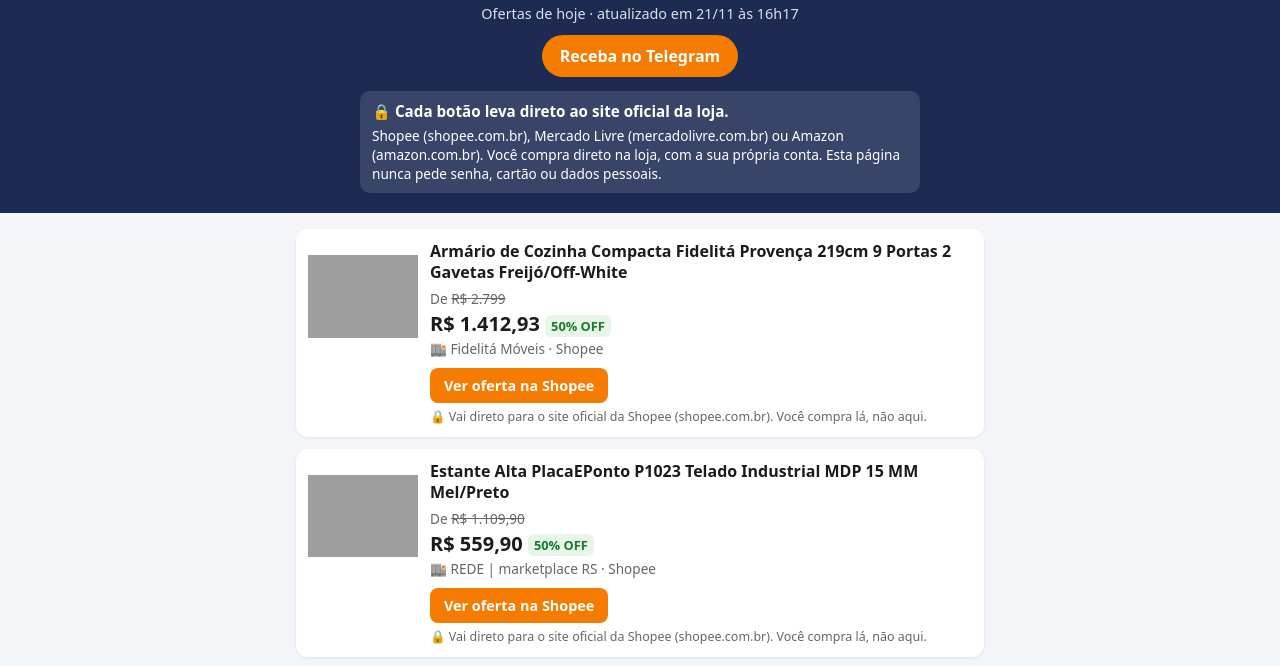
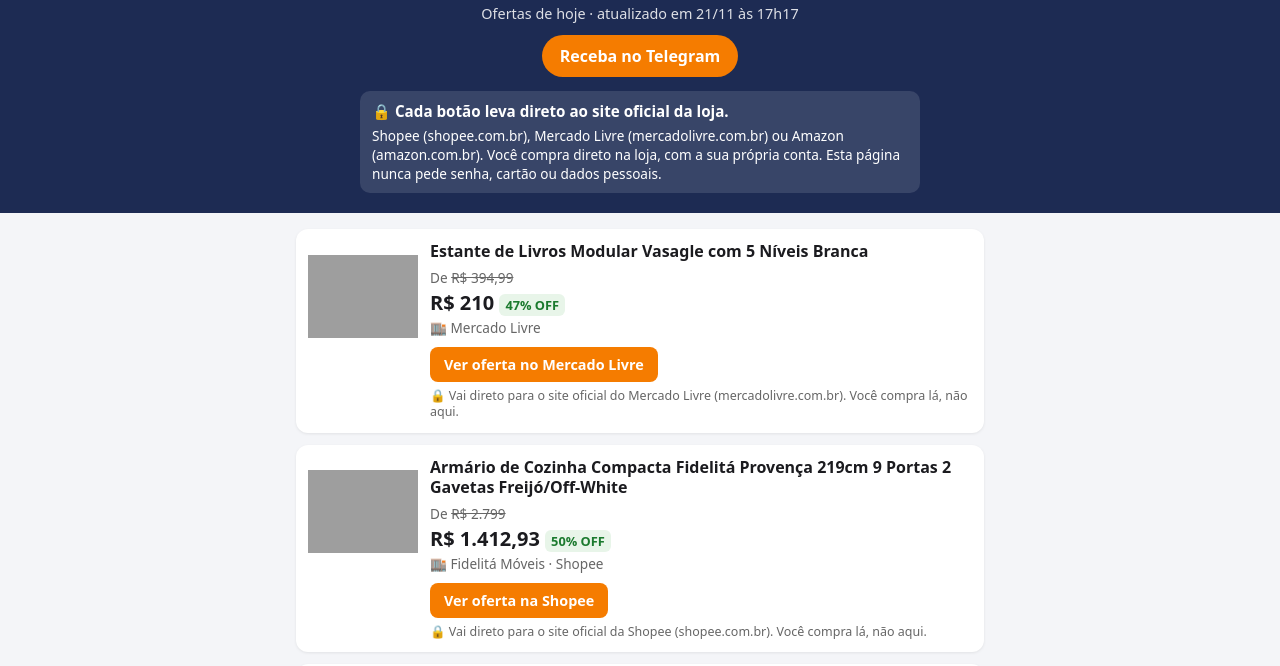
Before and after one commit to Jhuanassumpcao/ofertascasa, a plain HTML site: page index.html in a window 1280 px wide. Shown: the part 55-721 px from the top of the page. Drawn offline with Linux system fonts and the light colour scheme; grey boxes are pictures that could not be loaded.

Commit message:
atualiza as ofertas de hoje

```diff
--- a/index.html
+++ b/index.html
@@ -38,7 +38,7 @@ footer{max-width:720px;margin:0 auto;padding:8px 16px 32px;color:var(--cinza);fo
 <body>
 <header>
 <h1>🛋️ Ofertas Casa</h1>
-<p>Ofertas de hoje · atualizado em 21/11 às 16h17</p>
+<p>Ofertas de hoje · atualizado em 21/11 às 17h17</p>
 <a class="canal" href="https://t.me/OfertasCasaOficial">Receba no Telegram</a>
 <div class="seguro">
 <strong>🔒 Cada botão leva direto ao site oficial da loja.</strong>
@@ -46,6 +46,7 @@ footer{max-width:720px;margin:0 auto;padding:8px 16px 32px;color:var(--cinza);fo
 </div>
 </header>
 <main>
+<article class="oferta"><img src="https://http2.mlstatic.com/D_Q_NP_2X_623275-MLA109546779969_032026-E.jpg" alt="Estante de Livros Modular Vasagle com 5 Níveis Branca" loading="lazy"><div class="info"><h2>Estante de Livros Modular Vasagle com 5 Níveis Branca</h2><p class="de">De <s>R$ 394,99</s></p><p class="por">R$ 210 <span class="off">47% OFF</span></p><p class="loja">🏬 Mercado Livre</p><a class="botao" href="https://meli.la/31183b8" target="_blank" rel="sponsored nofollow noopener">Ver oferta no Mercado Livre</a><p class="destino">🔒 Vai direto para o site oficial do Mercado Livre (mercadolivre.com.br). Você compra lá, não aqui.</p></div></article>
 <article class="oferta"><img src="https://cf.shopee.com.br/file/sg-11134201-7rdxy-lyzt9ol9a15m8a" alt="Armário de Cozinha Compacta Fidelitá Provença 219cm 9 Portas 2 Gavetas Freijó/Off-White" loading="lazy"><div class="info"><h2>Armário de Cozinha Compacta Fidelitá Provença 219cm 9 Portas 2 Gavetas Freijó/Off-White</h2><p class="de">De <s>R$ 2.799</s></p><p class="por">R$ 1.412,93 <span class="off">50% OFF</span></p><p class="loja">🏬 Fidelitá Móveis · Shopee</p><a class="botao" href="https://s.shopee.com.br/8AXqESdUka" target="_blank" rel="sponsored nofollow noopener">Ver oferta na Shopee</a><p class="destino">🔒 Vai direto para o site oficial da Shopee (shopee.com.br). Você compra lá, não aqui.</p></div></article>
 <article class="oferta"><img src="https://cf.shopee.com.br/file/sg-11134201-81zu5-mmrv29q7gq9u8e" alt="Estante Alta PlacaEPonto P1023 Telado Industrial MDP 15 MM Mel/Preto" loading="lazy"><div class="info"><h2>Estante Alta PlacaEPonto P1023 Telado Industrial MDP 15 MM Mel/Preto</h2><p class="de">De <s>R$ 1.109,90</s></p><p class="por">R$ 559,90 <span class="off">50% OFF</span></p><p class="loja">🏬 REDE | marketplace RS · Shopee</p><a class="botao" href="https://s.shopee.com.br/AKcKiwJP0a" target="_blank" rel="sponsored nofollow noopener">Ver oferta na Shopee</a><p class="destino">🔒 Vai direto para o site oficial da Shopee (shopee.com.br). Você compra lá, não aqui.</p></div></article>
 <article class="oferta"><img src="https://http2.mlstatic.com/D_Q_NP_2X_887067-MLB109553025243_032026-E--escrivaninha-econo-em-madeira-150x60-com-design-industrial.jpg" alt="Escrivaninha Econo em Madeira 150x60 Design Industrial Marrom" loading="lazy"><div class="info"><h2>Escrivaninha Econo em Madeira 150x60 Design Industrial Marrom</h2><p class="de">De <s>R$ 351,94</s></p><p class="por">R$ 186,52 <span class="off">47% OFF</span></p><p class="loja">🏬 Mercado Livre</p><a class="botao" href="https://meli.la/14C1pyP" target="_blank" rel="sponsored nofollow noopener">Ver oferta no Mercado Livre</a><p class="destino">🔒 Vai direto para o site oficial do Mercado Livre (mercadolivre.com.br). Você compra lá, não aqui.</p></div></article>
```
